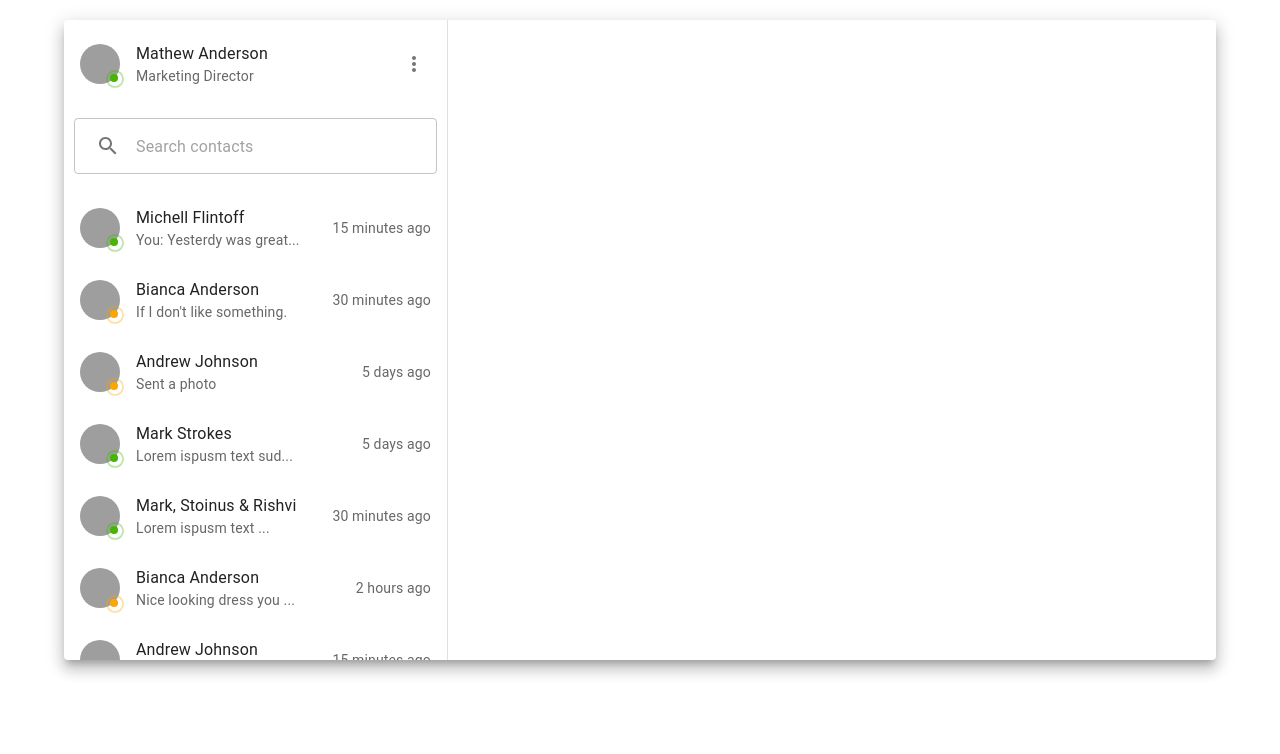
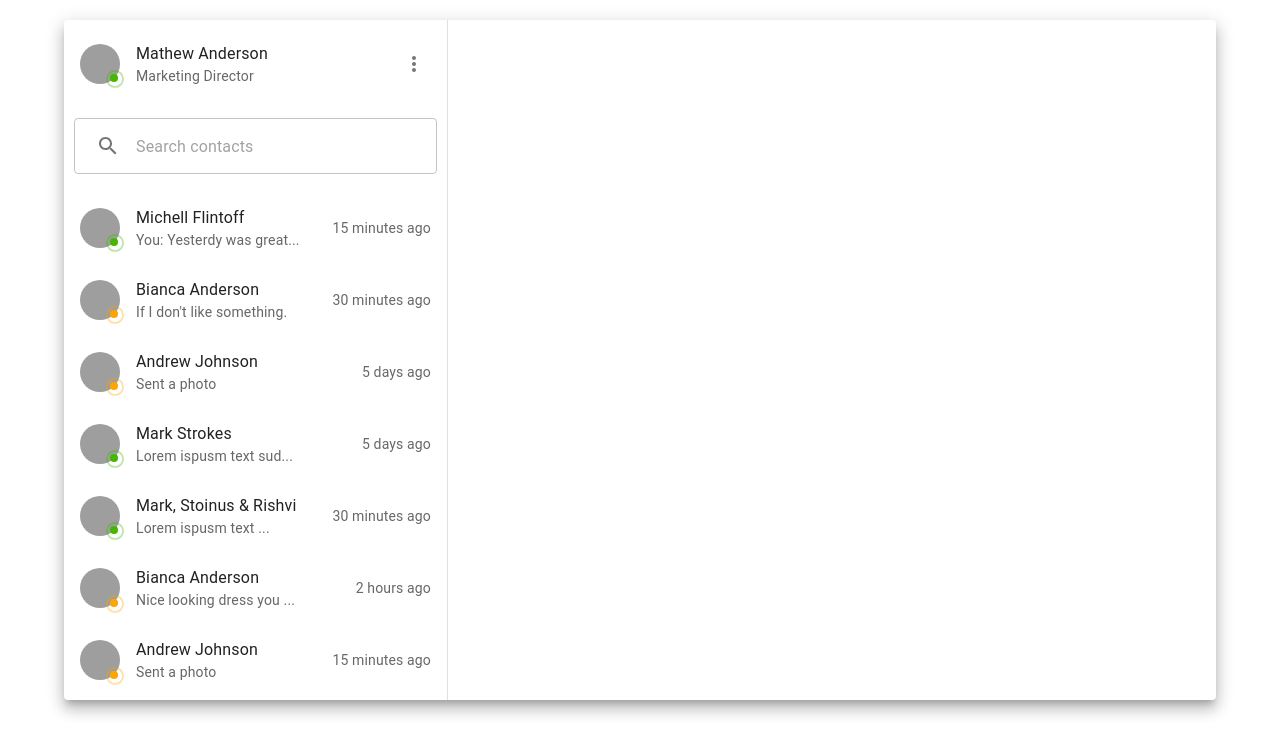
Before and after one commit to sujityadav41/chatApp, a React (Create React App) app: page / in a window 1280 px wide. Shown: the top 754 px of the page. Built offline with nearby package versions, Linux system fonts and the light colour scheme; grey boxes are pictures that could not be loaded.

Commit message:
changes done

```diff
--- a/src/assets/style/style.css
+++ b/src/assets/style/style.css
@@ -1,6 +1,6 @@
 .chatSection {
   width: 100%;
-  height: 80vh;
+  height: auto;
 }
 .headBG {
   background-color: #e0e0e0;
```
